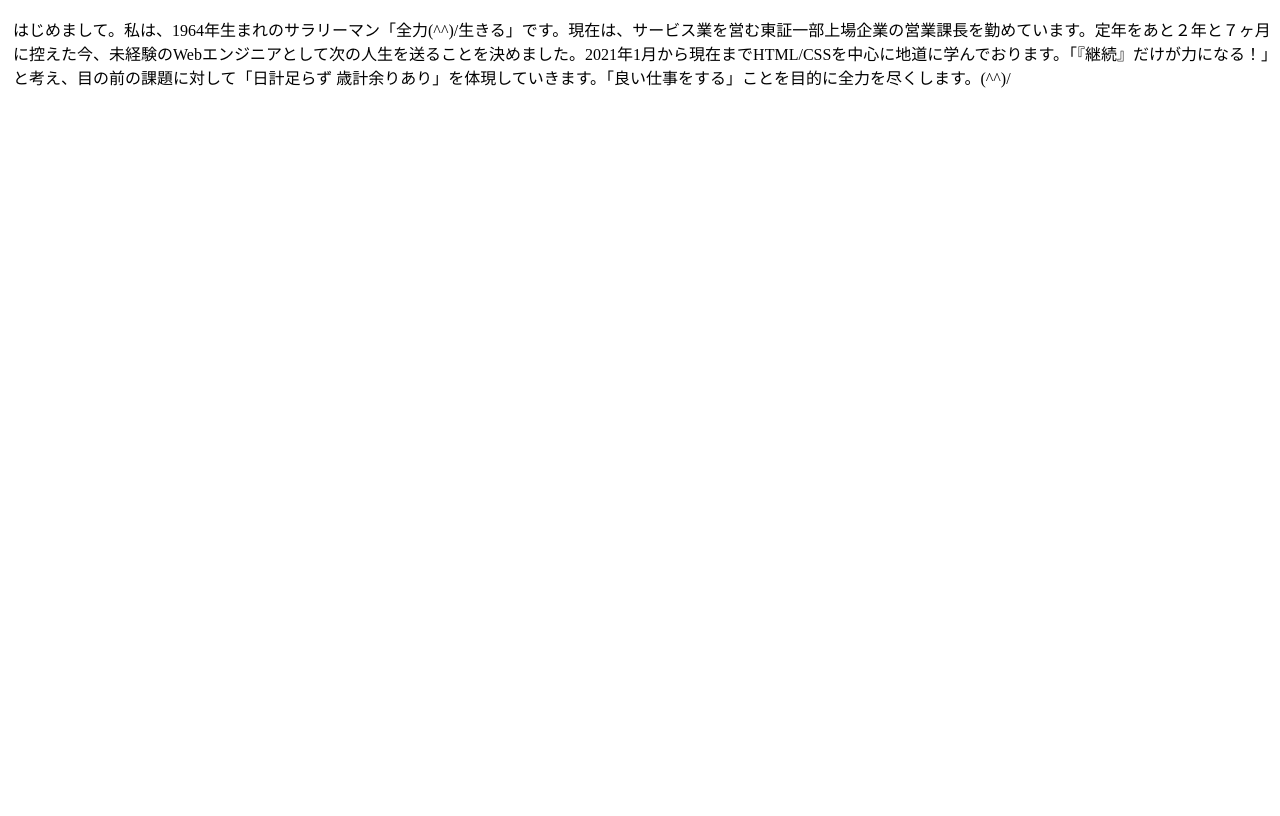
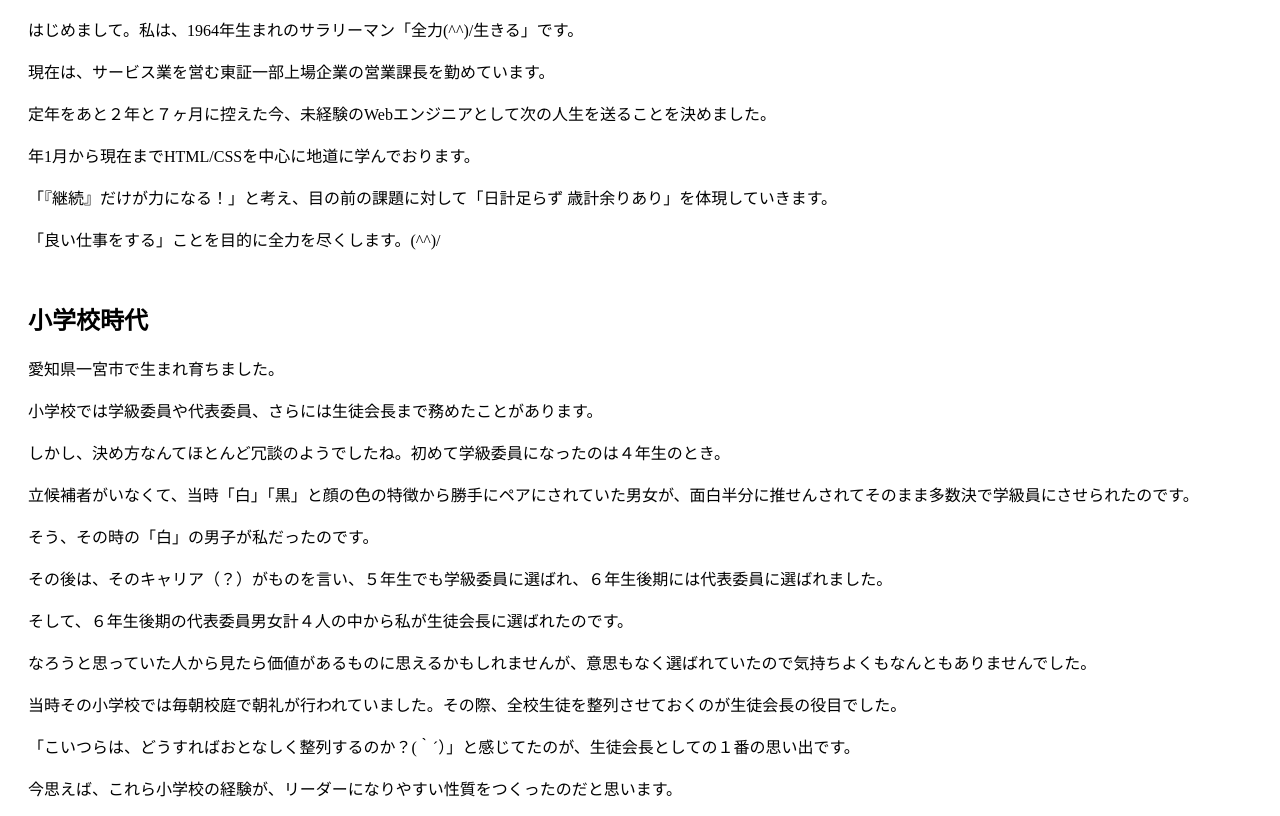
Before and after one commit to zenryokuikiru/myprofile, a plain HTML site: page index.html in a window 1280 px wide. Shown: the part 67-883 px from the top of the page. Before the commit the page ends 800 px from the top, so only its background shows below. Drawn offline with Linux system fonts and the light colour scheme.

Commit message:
Add files via upload

```diff
--- a/css/styles.css
+++ b/css/styles.css
@@ -8,6 +8,11 @@
 
 p {
   margin-top: 20px;
-  padding-left: 5px;
+  padding-left: 20px;
 
 }
+
+h2 {
+  margin-top: 50px;
+  padding-left: 20px;
+}
--- a/index.html
+++ b/index.html
@@ -8,7 +8,10 @@
 </head>
 <body>
   <h1>「全力(^^)/生きる」のプロフィール</h1>
-  <p>はじめまして。私は、1964年生まれのサラリーマン「全力(^^)/生きる」です。現在は、サービス業を営む東証一部上場企業の営業課長を勤めています。定年をあと２年と７ヶ月に控えた今、未経験のWebエンジニアとして次の人生を送ることを決めました。2021年1月から現在までHTML/CSSを中心に地道に学んでおります。「『継続』だけが力になる！」と考え、目の前の課題に対して「日計足らず 歳計余りあり」を体現していきます。「良い仕事をする」ことを目的に全力を尽くします。(^^)/</p>
+  <p>はじめまして。私は、1964年生まれのサラリーマン「全力(^^)/生きる」です。<br><br>現在は、サービス業を営む東証一部上場企業の営業課長を勤めています。<br><br>定年をあと２年と７ヶ月に控えた今、未経験のWebエンジニアとして次の人生を送ることを決めました。<br><br>年1月から現在までHTML/CSSを中心に地道に学んでおります。<br><br>「『継続』だけが力になる！」と考え、目の前の課題に対して「日計足らず 歳計余りあり」を体現していきます。<br><br>「良い仕事をする」ことを目的に全力を尽くします。(^^)/</p>
+
+  <h2>小学校時代</h2>
+  <p>愛知県一宮市で生まれ育ちました。<br><br>小学校では学級委員や代表委員、さらには生徒会長まで務めたことがあります。<br><br>しかし、決め方なんてほとんど冗談のようでしたね。初めて学級委員になったのは４年生のとき。<br><br>立候補者がいなくて、当時「白」「黒」と顔の色の特徴から勝手にペアにされていた男女が、面白半分に推せんされてそのまま多数決で学級員にさせられたのです。<br><br>そう、その時の「白」の男子が私だったのです。<br><br>その後は、そのキャリア（？）がものを言い、５年生でも学級委員に選ばれ、６年生後期には代表委員に選ばれました。<br><br>そして、６年生後期の代表委員男女計４人の中から私が生徒会長に選ばれたのです。<br><br>なろうと思っていた人から見たら価値があるものに思えるかもしれませんが、意思もなく選ばれていたので気持ちよくもなんともありませんでした。<br><br>当時その小学校では毎朝校庭で朝礼が行われていました。その際、全校生徒を整列させておくのが生徒会長の役目でした。<br><br>「こいつらは、どうすればおとなしく整列するのか？(｀´）」と感じてたのが、生徒会長としての１番の思い出です。<br><br>今思えば、これら小学校の経験が、リーダーになりやすい性質をつくったのだと思います。</p>
 
 </body>
 </html>
```
